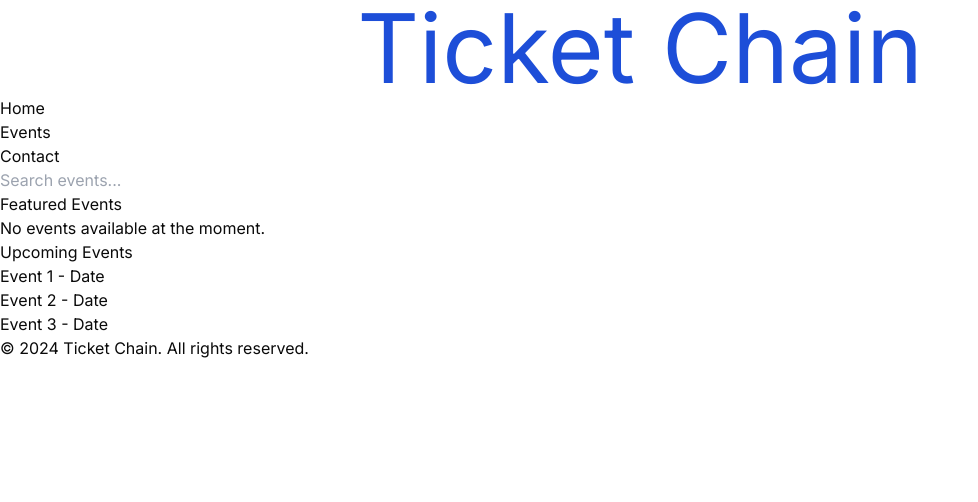
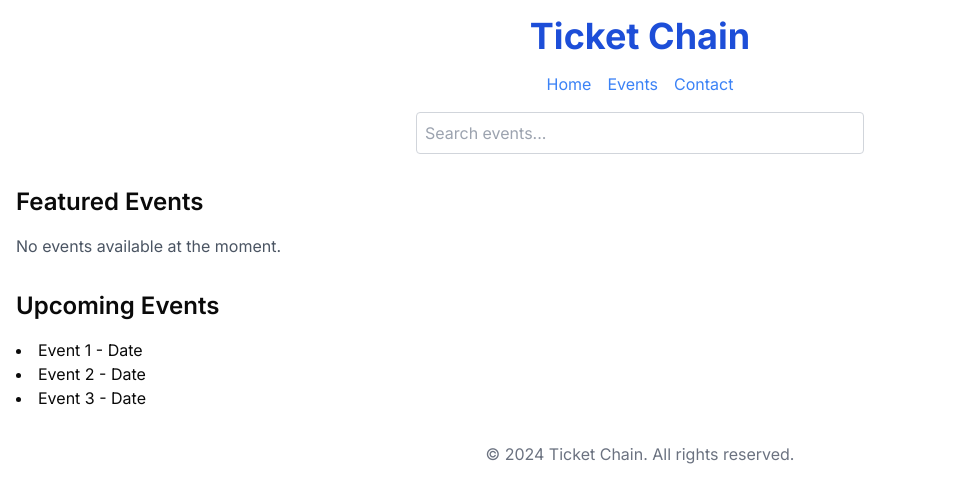
Before and after one commit to Ayush272002/Event-Chain, a Next.js app: page / in a window 1280 px wide. Shown: the top 502 px of the page, without its empty margins (0-978 px from the left). Built offline with nearby package versions, Linux system fonts and the light colour scheme.

Commit message:
✨ Update home page design

```diff
--- a/app/Home.tsx
+++ b/app/Home.tsx
@@ -1,44 +1,51 @@
 export default function Home() {
   return (
-    <div className="container">
-      <header className="header">
-        <title>Event Chain</title>
-        <h1 className="text-8xl text-center text-blue-700" >Ticket Chain</h1>
-        <nav className="nav">
-          <ul>
+    <div className="container mx-auto p-4">
+      <header className="header text-center mb-8">
+        <h1 className="text-4xl font-bold text-blue-700">Ticket Chain</h1>
+        <nav className="nav mt-4">
+          <ul className="flex justify-center space-x-4">
             <li>
-              <a href="/">Home</a>
+              <a href="/" className="text-blue-500 hover:text-blue-700">
+                Home
+              </a>
             </li>
             <li>
-              <a href="/events">Events</a>
+              <a href="/events" className="text-blue-500 hover:text-blue-700">
+                Events
+              </a>
             </li>
             <li>
-              <a href="/contact">Contact</a>
+              <a href="/contact" className="text-blue-500 hover:text-blue-700">
+                Contact
+              </a>
             </li>
           </ul>
         </nav>
         <input
           type="text"
           placeholder="Search events..."
-          className="search-bar"
+          className="search-bar mt-4 p-2 border border-gray-300 rounded w-full max-w-md mx-auto"
         />
       </header>
       <main>
-        <section>
-          <h2>Featured Events</h2>
-          <p>No events available at the moment.</p>
+        <section className="mb-8">
+          <h2 className="text-2xl font-semibold mb-4">Featured Events</h2>
+          <p className="text-gray-600">No events available at the moment.</p>
         </section>
         <section>
-          <h2>Upcoming Events</h2>
-          <ul>
+          <h2 className="text-2xl font-semibold mb-4">Upcoming Events</h2>
+          <ul className="list-disc list-inside">
             <li>Event 1 - Date</li>
             <li>Event 2 - Date</li>
             <li>Event 3 - Date</li>
           </ul>
         </section>
       </main>
-      <footer>
-        <p>&copy; 2024 Ticket Chain. All rights reserved.</p>
+      <footer className="text-center mt-8">
+        <p className="text-gray-500">
+          &copy; 2024 Ticket Chain. All rights reserved.
+        </p>
       </footer>
     </div>
   );
```
